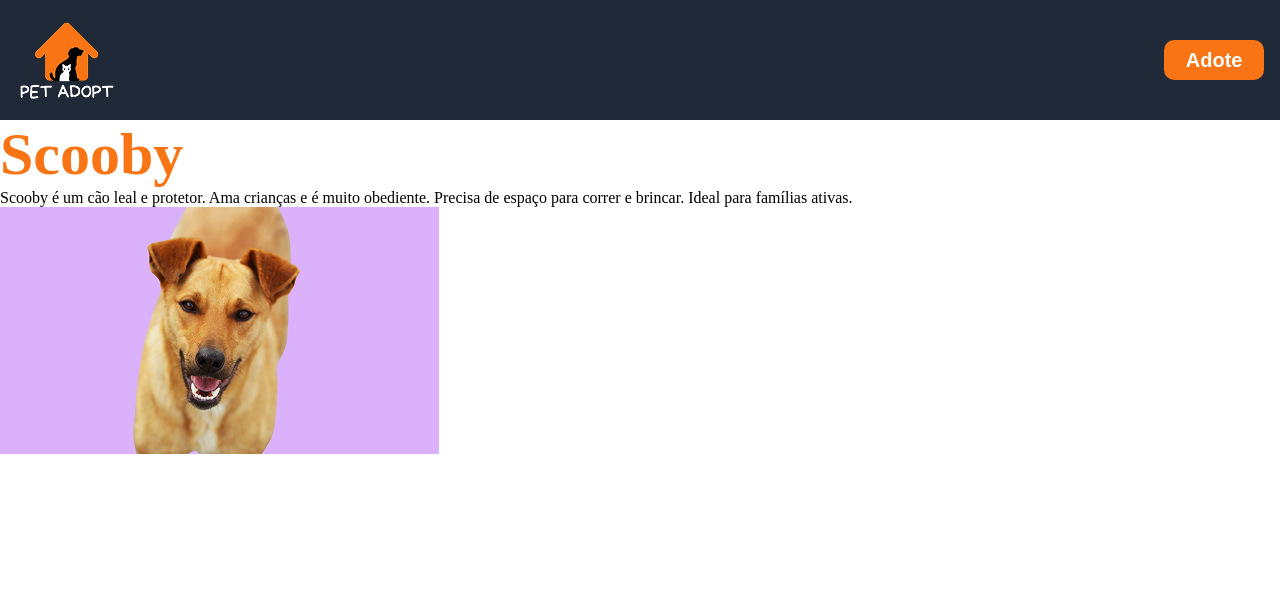
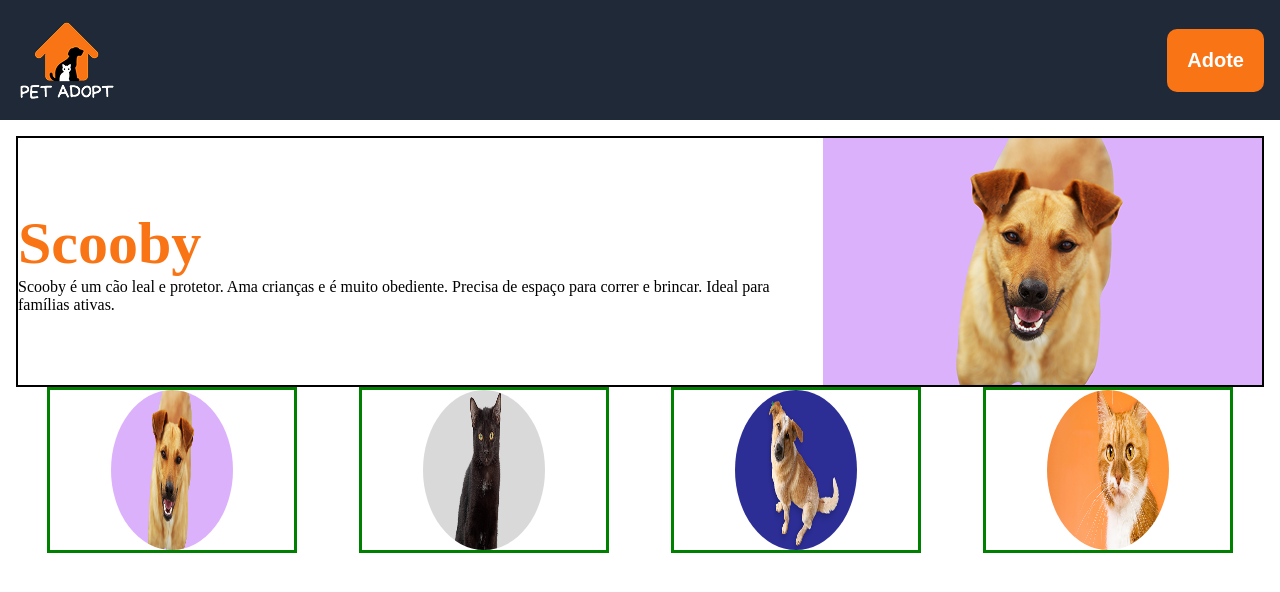
Before and after one commit to LordNecoReal/petadopt, a plain HTML site: page index.html in a window 1280 px wide. Drawn offline with Linux system fonts and the light colour scheme.

Commit message:
Atualização

```diff
--- a/index.html
+++ b/index.html
@@ -1,30 +1,80 @@
 <!DOCTYPE html>
 <html lang="pt-BR">
+
 <head>
     <meta charset="UTF-8">
     <meta name="viewport" content="width=device-width, initial-scale=1.0">
     <title>Pet Adopt</title>
     <link rel="stylesheet" href="style.css">
 </head>
+
 <body>
     <header>
         <img src="./assets/logo.png" alt="Logo Pet Adopt" />
         <button class="btnAdote"> Adote </button>
     </header>
+
     <main>
+
         <section class="banner">
+
             <article>
                 <div class="infoPet">
+
                     <h1 id="nomeDoPet"> Scooby </h1>
                     <p id="descricao"> Scooby é um cão leal e protetor. Ama crianças e é muito obediente. Precisa de
                         espaço para correr
                         e brincar. Ideal para famílias ativas.
                     </p>
                 </div>
+
                 <img id="fotoGrande" src="./assets/scooby.png" alt="Foto do pet para adoção" />
+
             </article>
+
+            <section class="galeria">
+
+                <div class="pet">
+                    <img class="imgPet" src="./assets/scooby.png"
+                        alt="Cachorro porte médio com a pelagem amarelo e branco" />
+                    <h2 class="nome"> Scooby </h2>
+                    <p class="descricao"> Scooby é um cão leal e protetor. Ama crianças e é muito obediente. Precisa de
+                        espaço para correr e brincar. Ideal para famílias ativas.
+                    </p>
+                </div>
+
+                <div class="pet">
+                    <img class="imgPet" src="./assets/pantera.png" alt="Gato de porte médio com a pelagem preta" />
+                    <h2 class="nome"> Pantera </h2>
+                    <p class="descricao"> Pantera é uma gatinha carinhosa e brincalhona. Ela adora carinho e é muito
+                        sociável com outros gatos. Procura uma família que lhe dê muito amor e atenção. </p>
+                </div>
+
+
+                <div class="pet">
+                    <img class="imgPet" src="./assets/thor.png" alt="Cachorro porte médio de pelagem amarela" />
+                    <h2 class="nome"> Thor </h2>
+                    <p class="descricao"> Thor é um cão cheio de energia e lealdade. Adora brincar e estar perto da
+                        família, sempre demonstrando carinho e proteção. Procura um lar onde possa receber amor e ter
+                        bastante espaço para gastar sua energia. </p>
+                </div>
+
+
+                <div class="pet">
+                    <img class="imgPet" src="./assets/garfield.png"
+                        alt="Gato porte médio de pelagem amarelo e branco" />
+                    <h2 class="nome"> Garfield </h2>
+                    <p class="descricao"> Garfield é um gato independente mas carinhoso. Gosta de explorar e é muito
+                        curioso. Ideal para quem quer um companheiro aventureiro. </p>
+                </div>
+
+            </section>
+
         </section>
+
     </main>
+
     <script src="/script.js"></script>
 </body>
+
 </html>
--- a/script.js
+++ b/script.js
@@ -0,0 +1,44 @@
+//Passo 1: Pegar todos os pets da página
+
+const pets = document.querySelectorAll(".pet");
+
+//Passo 2: Pegamos os elementos do card principal
+
+//Estes são os campos (lugares) onde vamos colocar as informações do pet clicado
+const nome = document.getElementById("nomeDoPet");
+const descricao = document.getElementById("descricao");
+const fotoGrande = document.getElementById("fotoGrande");
+
+//Passo 3: Colocar um "ouvido" em cada pet
+//Vamos usar o laço de repetição, FOR.
+
+//Ele faz: Comece no pet 0; depois vá para o pet 1, depois para o pet 2, depois para o pet 3 e por último o pet 4 , onde finaliza a quantidade dos elementos que tem na variável const pets
+
+// ++ quer dizer adicione 1 (um) valor
+
+for (let i = 0; i < pets.length; i++) {
+
+    //Pegamos o pet atual
+  const pet = pets[i];
+
+  //Dentro dele, pegamos a imagem pequena(miniatura)
+  //Dentro do pet, vamos pegar a sua própria imagem
+  const miniatura = pet.querySelector("img");
+
+  //------------------------------
+  //Passo 4 : Quando clicarem na miniatura (imagem)
+
+  //Pega as informações e coloca no card principal quando a miniatura da imagem for clicada
+
+  miniatura.addEventListener("click", () => {
+    //Troca o nome grande pelo nome do pet clicado
+    nome.textContent = pet.querySelector("h2").textContent; //Pegando pela a tag
+
+    //Troca a descricao grande pelo a descrição do pet clicado
+    descricao.textContent = pet.querySelector(".descricao").textContent; //Pegando pela a class
+
+    //Troca a imagem grande pela a imagem do pet clicado
+
+    fotoGrande.src = miniatura.src;
+  });
+}
--- a/style.scss
+++ b/style.scss
@@ -3,6 +3,7 @@
   padding: 0;
   box-sizing: border-box;
 }
+
 header {
   background-color: #1f2937;
   height: 15vh;
@@ -10,22 +11,67 @@ header {
   justify-content: space-between;
   align-items: center;
   padding: 1rem;
+
   .btnAdote {
     background-color: #f97415;
     color: #ffffff;
     //1ª Opção de mexer no tamanho do botão width/height:
-    width: 8%;
-    height: 5vh;
+    // width: 8%;
+    // height: 5vh;
     font-size: 1.25rem;
     border-radius: 10px;
     font-weight: 700;
     border: none;
+
     //2ª Opção de mexer no tamanho do botão padding:
-    //padding: 1rem ;
+    padding: 20px;
   }
 }
+
+.banner {
+//  background-color: pink ;
+  height: 70vh;
+  padding: 1rem;
+}
+
+article {
+  border: solid 2px;
+  display: flex;
+  flex-direction: row;
+  align-items: center;
+  justify-content: space-evenly;
+}
+
 #nomeDoPet {
-    color: #F97415;
-    font-weight: 700;
-    font-size: 3.75rem;
+  color: #f97415;
+  font-weight: 700;
+  font-size: 3.75rem;
 }
+
+//Galeria de imagens , imagens circulares
+
+.galeria {
+  display: flex;
+  justify-content: space-around;
+}
+
+.pet {
+  border: solid green;
+  width: 20%;
+  display: flex;
+  flex-direction: column;
+  justify-content: space-evenly;
+  align-items: center;
+  text-align: center;
+
+  .descricao,
+  .nome {
+   display: none;
+  }
+}
+
+.imgPet {
+  width: 50%;
+  height: 20vh;
+  border-radius: 100%;
+}
```
Also changed, not shown: style.css, 1 other file.
